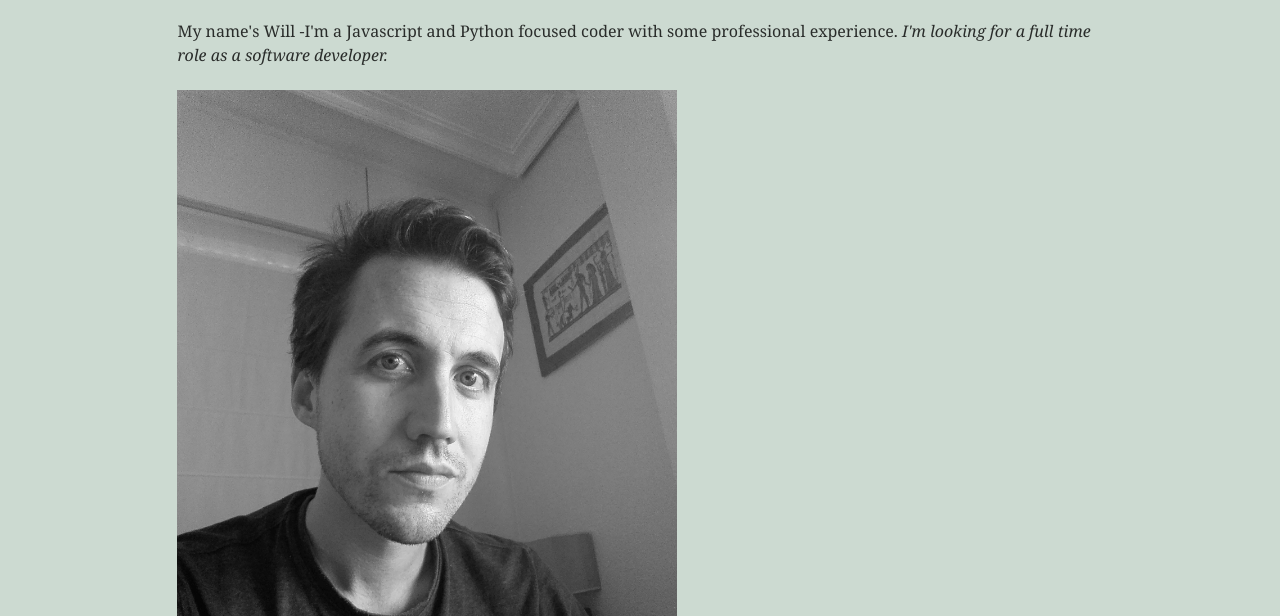
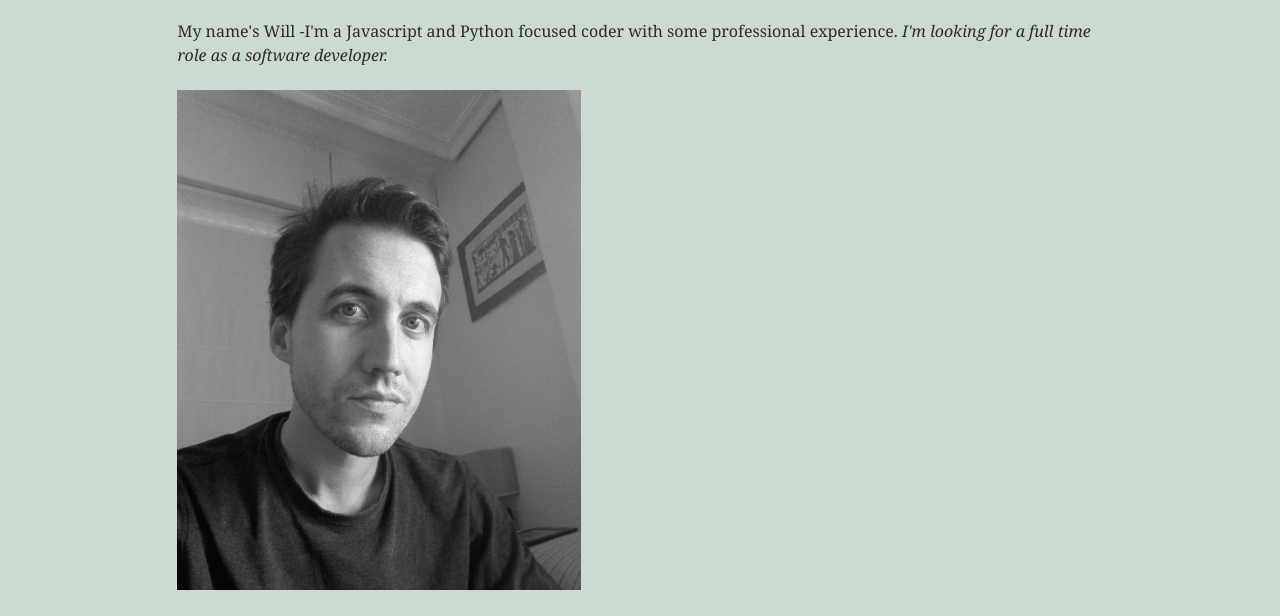
Before and after one commit to willworth/worthcoding, a Gatsby site: page / in a window 1280 px wide. Shown: the part 166-782 px from the top of the page. Built offline with nearby package versions, Linux system fonts and the light colour scheme; Gatsby itself is replaced by a stand-in of ours; some packages are replaced by stand-ins of ours.

Commit message:
minor css

```diff
--- a/src/components/willstyle.css
+++ b/src/components/willstyle.css
@@ -18,6 +18,6 @@ a {
 
 
 .willpic {
-max-width : 500px;
+max-height : 500px;
 align-self: right;
 }
```
